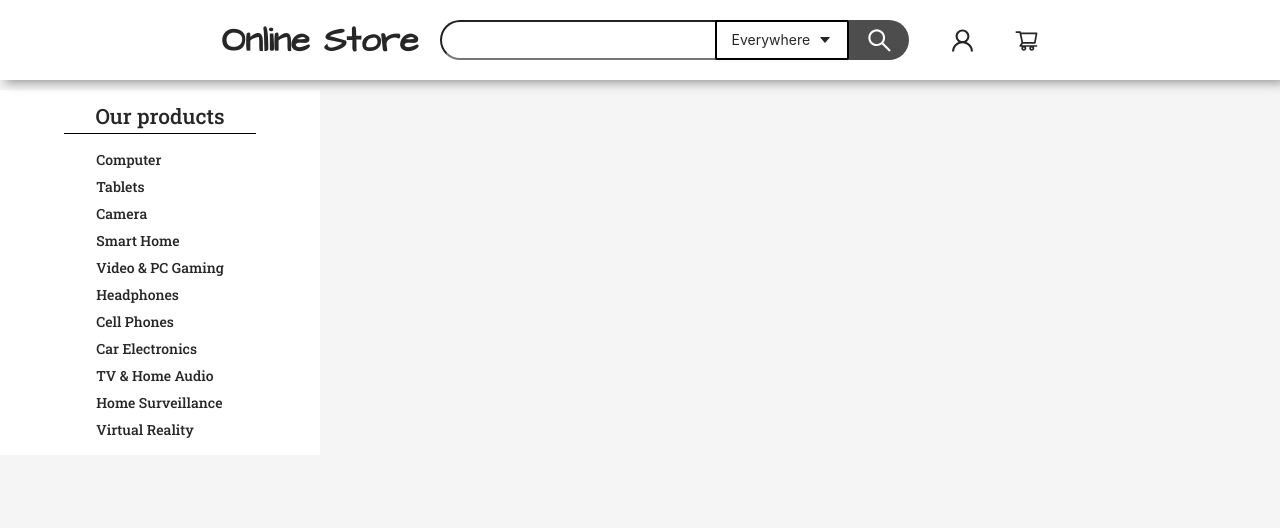
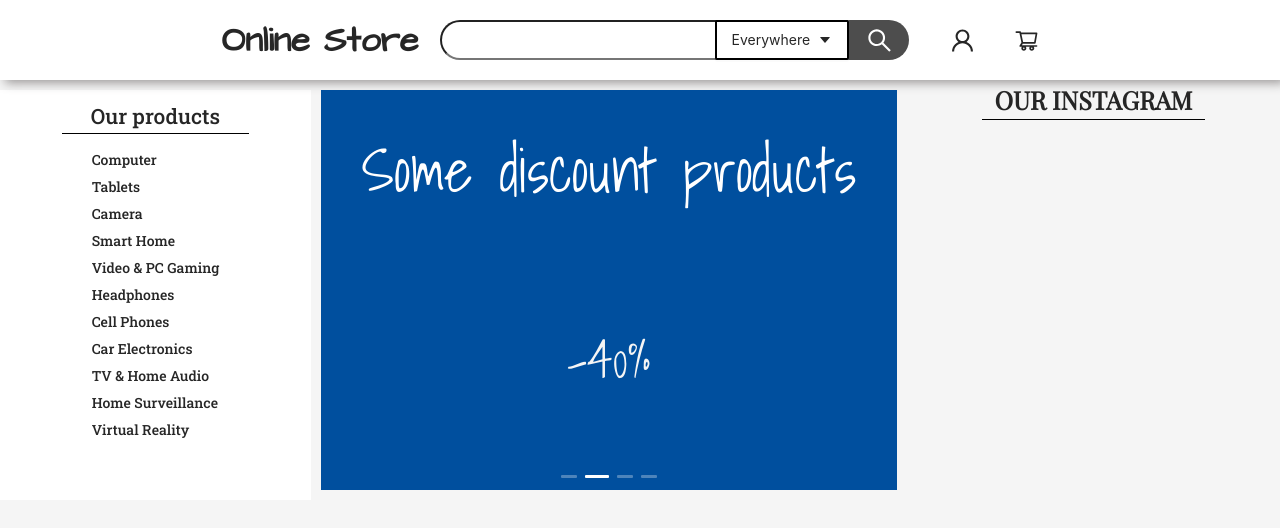
Before and after one commit to followhappyq/online-store, a React (Create React App) app in the folder client/: page / in a window 1280 px wide. Shown: the top 528 px of the page. Built offline with nearby package versions, Linux system fonts and the light colour scheme.

Commit message:
added discount carousel

```diff
--- a/client/public/index.html
+++ b/client/public/index.html
@@ -33,6 +33,14 @@
       href="https://fonts.googleapis.com/css2?family=Roboto+Slab:wght@500&display=swap"
       rel="stylesheet"
     />
+    <link
+      href="https://fonts.googleapis.com/css2?family=Shadows+Into+Light&display=swap"
+      rel="stylesheet"
+    />
+    <link
+      href="https://fonts.googleapis.com/css2?family=Playfair+Display&display=swap"
+      rel="stylesheet"
+    />
     <title>React App</title>
   </head>
   <body>
--- /dev/null
+++ b/client/src/components/DiscountProducts/DiscountProducts.jsx
@@ -0,0 +1,31 @@
+import React from "react"
+import { Carousel } from "antd"
+
+import "./discountProducts.scss"
+
+const DiscountProducts = () => {
+  return (
+    <div className="discount-products">
+      <Carousel autoplay={true}>
+        <div>
+          <h3>Some discount products</h3>
+          <p>-60%</p>
+        </div>
+        <div>
+          <h3>Some discount products</h3>
+          <p>-40%</p>
+        </div>
+        <div>
+          <h3>Some discount products</h3>
+          <p>-33%</p>
+        </div>
+        <div>
+          <h3>Some discount products</h3>
+          <p>-15%</p>
+        </div>
+      </Carousel>
+    </div>
+  )
+}
+
+export default DiscountProducts
--- /dev/null
+++ b/client/src/components/DiscountProducts/discountProducts.scss
@@ -0,0 +1,23 @@
+.discount-products {
+  width: 45%;
+  margin: 10px;
+  .ant-carousel .slick-slide {
+    text-align: center;
+    height: 400px;
+    line-height: 160px;
+    background: darken($color: #0075ea, $amount: 15);
+    overflow: hidden;
+    font-family: "Shadows Into Light", cursive;
+    h3 {
+      font-size: 60px;
+    }
+    p {
+      color: #f5f5f5;
+      font-size: 50px;
+    }
+  }
+
+  .ant-carousel .slick-slide h3 {
+    color: #fff;
+  }
+}
--- /dev/null
+++ b/client/src/components/OurInstagram/OurInstagram.jsx
@@ -0,0 +1,16 @@
+import React from "react"
+
+import "./ourInstagram.scss"
+
+const OurInstagram = () => {
+  return (
+    <div className="our-instagram">
+      <div className="our-instagram__title">
+        <h3>Our instagram</h3>
+      </div>
+      <div className="our-instagram__content"></div>
+    </div>
+  )
+}
+
+export default OurInstagram
--- /dev/null
+++ b/client/src/components/OurInstagram/ourInstagram.scss
@@ -0,0 +1,19 @@
+.our-instagram {
+  width: 30%;
+  display: flex;
+  justify-content: center;
+  &__title {
+    width: 60%;
+    height: 40px;
+    display: flex;
+    justify-content: center;
+    border-bottom: 1px solid black;
+    h3 {
+      font-family: "Playfair Display";
+      text-transform: uppercase;
+      font-size: 25px;
+      font-weight: 600;
+      margin-bottom: 0;
+    }
+  }
+}
--- a/client/src/components/index.js
+++ b/client/src/components/index.js
@@ -2,3 +2,5 @@ export { default as Header } from "./Header/Header"
 export { default as DropdownMenu } from "./DropdownMenu/DropdownMenu"
 export { default as SearchParameters } from "./SearchParameters/SearchParameters"
 export { default as SideMenu } from "./SideMenu/SideMenu"
+export { default as DiscountProducts } from "./DiscountProducts/DiscountProducts"
+export { default as OurInstagram } from "./OurInstagram/OurInstagram"
--- a/client/src/pages/Home/Home.jsx
+++ b/client/src/pages/Home/Home.jsx
@@ -1,13 +1,22 @@
 import React from "react"
 
-import { Header, SideMenu } from "../../components"
+import {
+  Header,
+  SideMenu,
+  DiscountProducts,
+  OurInstagram,
+} from "../../components"
 import "./home.scss"
 
 const Home = () => {
   return (
     <div className="wrapper">
       <Header></Header>
-      <SideMenu></SideMenu>
+      <div className="main-container">
+        <SideMenu></SideMenu>
+        <DiscountProducts></DiscountProducts>
+        <OurInstagram></OurInstagram>
+      </div>
     </div>
   )
 }
--- a/client/src/pages/Home/home.scss
+++ b/client/src/pages/Home/home.scss
@@ -4,4 +4,7 @@
   display: flex;
   flex-direction: column;
   background-color: #f5f5f5;
+  .main-container {
+    display: flex;
+  }
 }
```
Also changed, not shown: client/public/assets/img/test1.jpg (added).
